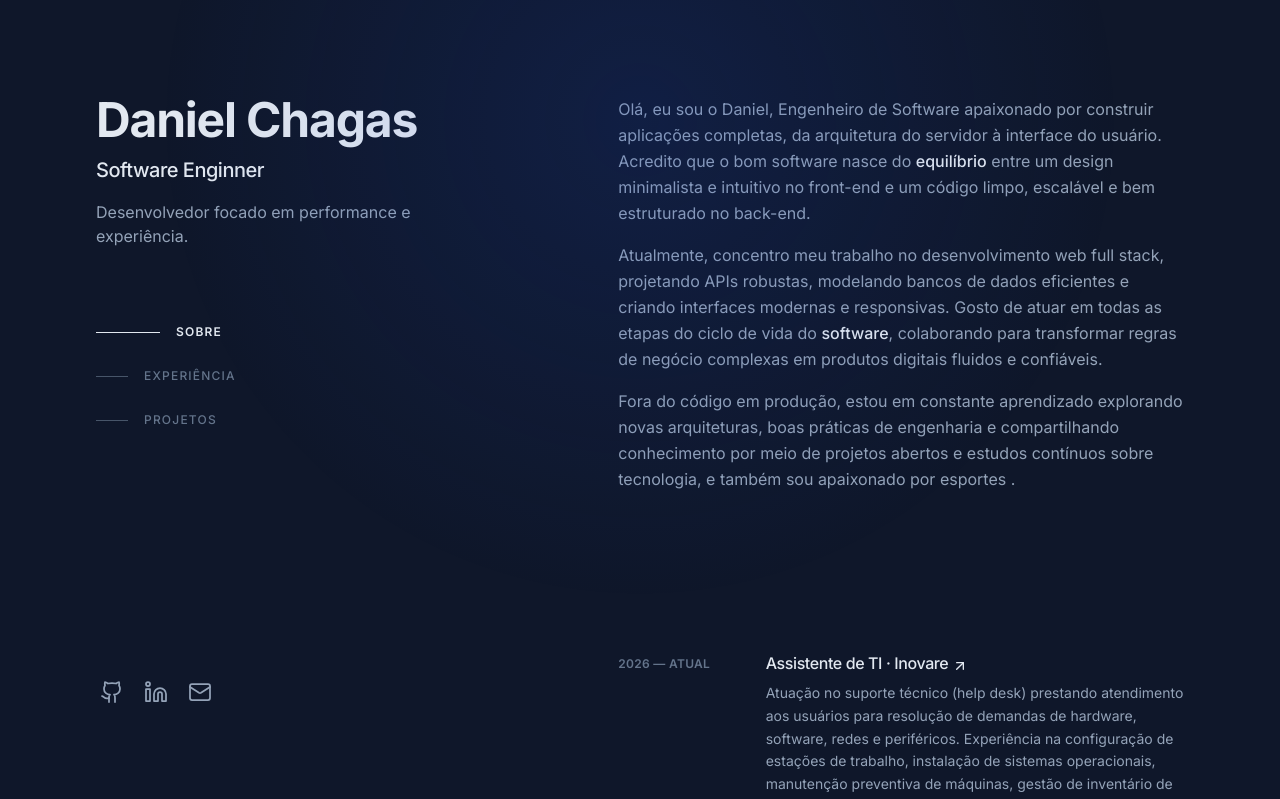
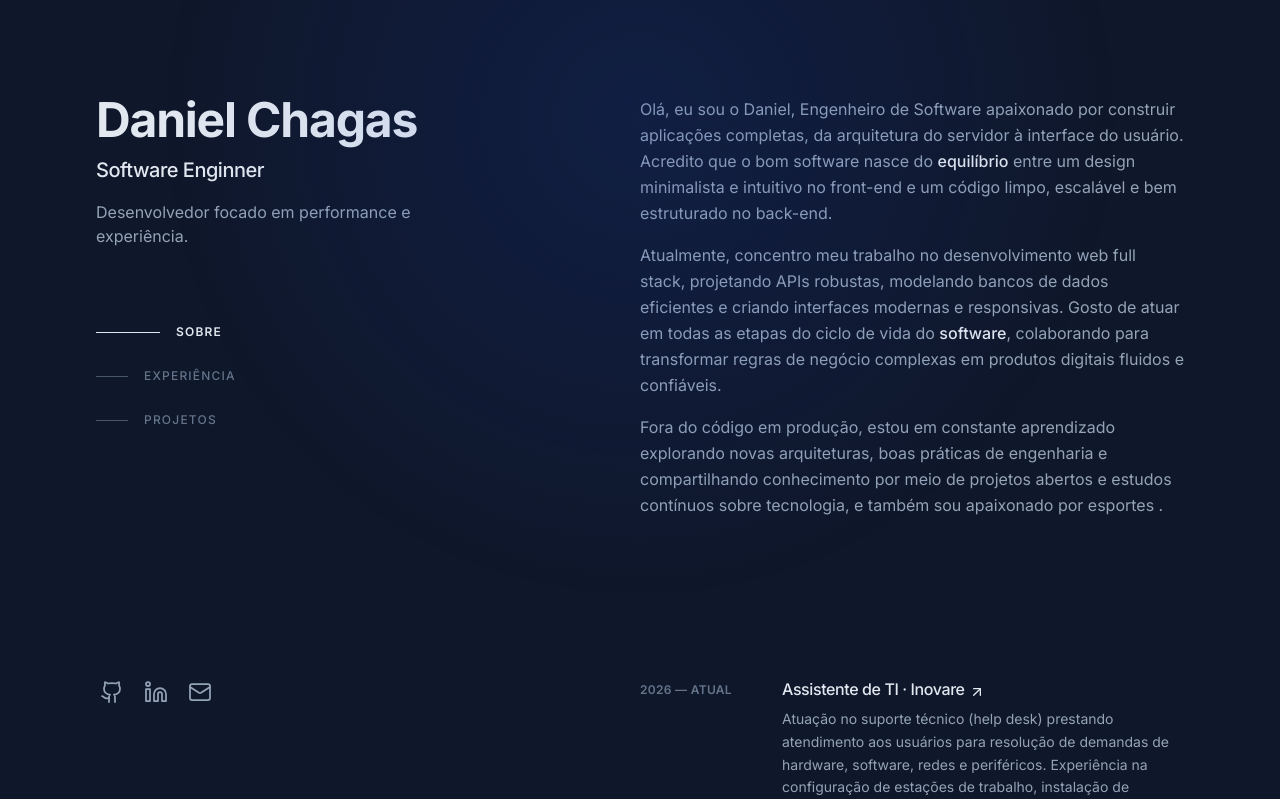
Before and after one commit to danichagas/portfolio, a React (Vite) app: page / in a window 1280 px wide. Shown: the top 799 px of the page. Built offline with nearby package versions, Linux system fonts and the light colour scheme.

Commit message:
refactor: adjusting containers

```diff
--- a/src/App.tsx
+++ b/src/App.tsx
@@ -184,13 +184,13 @@ export function App() {
 
       <Spotlight />
 
-      <div className="mx-auto min-h-screen max-w-screen-xl px-6 py-12 md:px-12 md:py-20 lg:flex lg:justify-between lg:gap-4 lg:px-24 lg:py-0">
+      <div className="mx-auto min-h-screen max-w-screen-xl px-6 py-12 md:px-12 md:py-20 lg:flex lg:justify-between lg:gap-16 lg:px-24 lg:py-0">
         <Sidebar
           activeSection={activeSection}
           onSelectSection={handleSelectSection}
         />
 
-        <main id="conteudo" className="pt-16 lg:w-[52%] lg:py-24">
+        <main id="conteudo" className="pt-16 lg:w-[50%] lg:py-24">
           {/* Seção: Sobre */}
           <section
             id="sobre"
--- a/src/components/Sidebar.tsx
+++ b/src/components/Sidebar.tsx
@@ -35,7 +35,7 @@ export function Sidebar({ activeSection, onSelectSection }: SidebarProps) {
   };
 
   return (
-    <header className="lg:sticky lg:top-0 lg:flex lg:max-h-screen lg:w-[45%] lg:flex-col lg:justify-between lg:py-24">
+    <header className="lg:sticky lg:top-0 lg:flex lg:max-h-screen lg:w-[42%] xl:w-[40%] lg:flex-col lg:justify-between lg:py-24">
       <div>
         <h1 className="text-4xl font-bold tracking-tight text-slate-200 sm:text-5xl">
           <a
```
